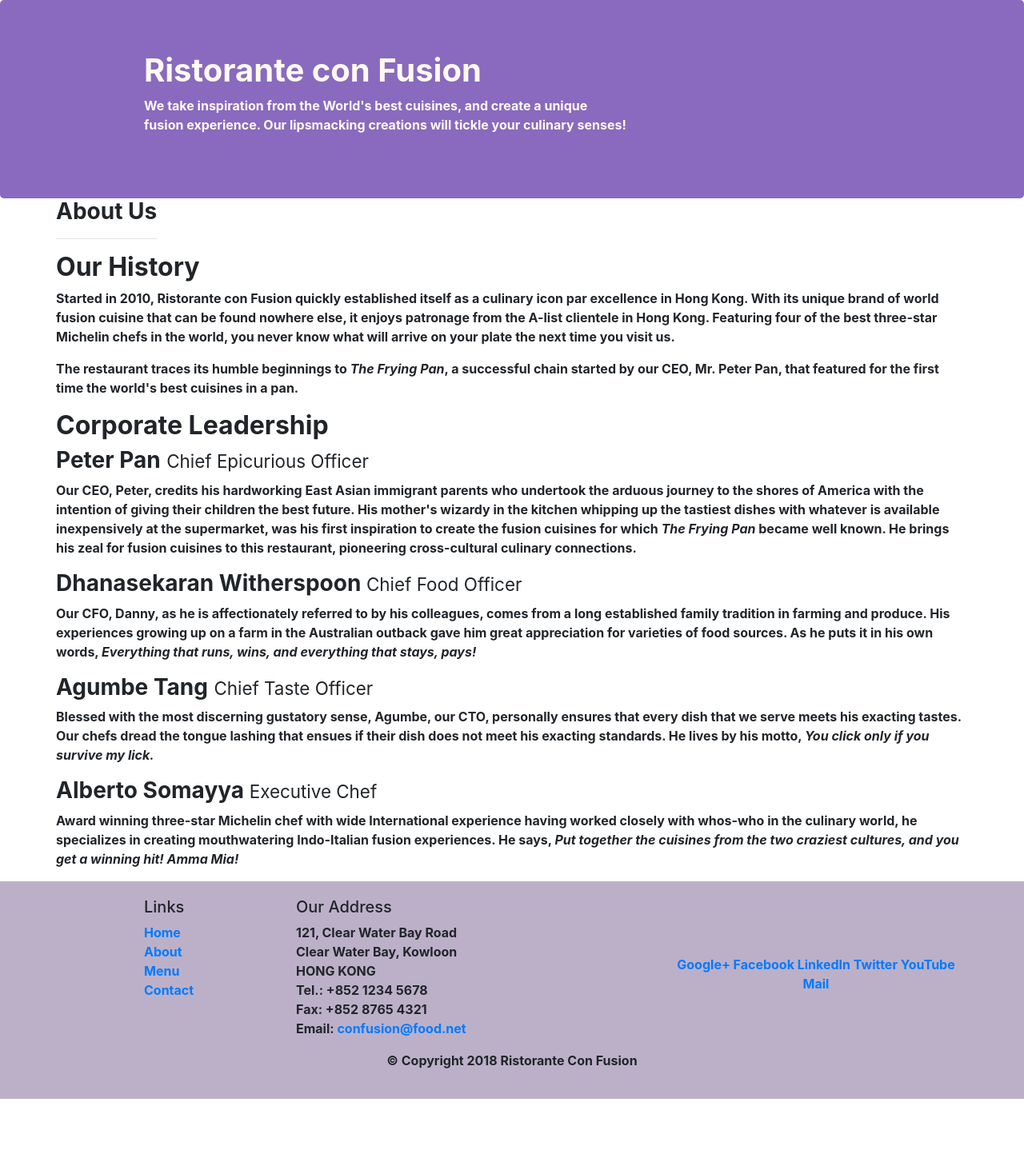
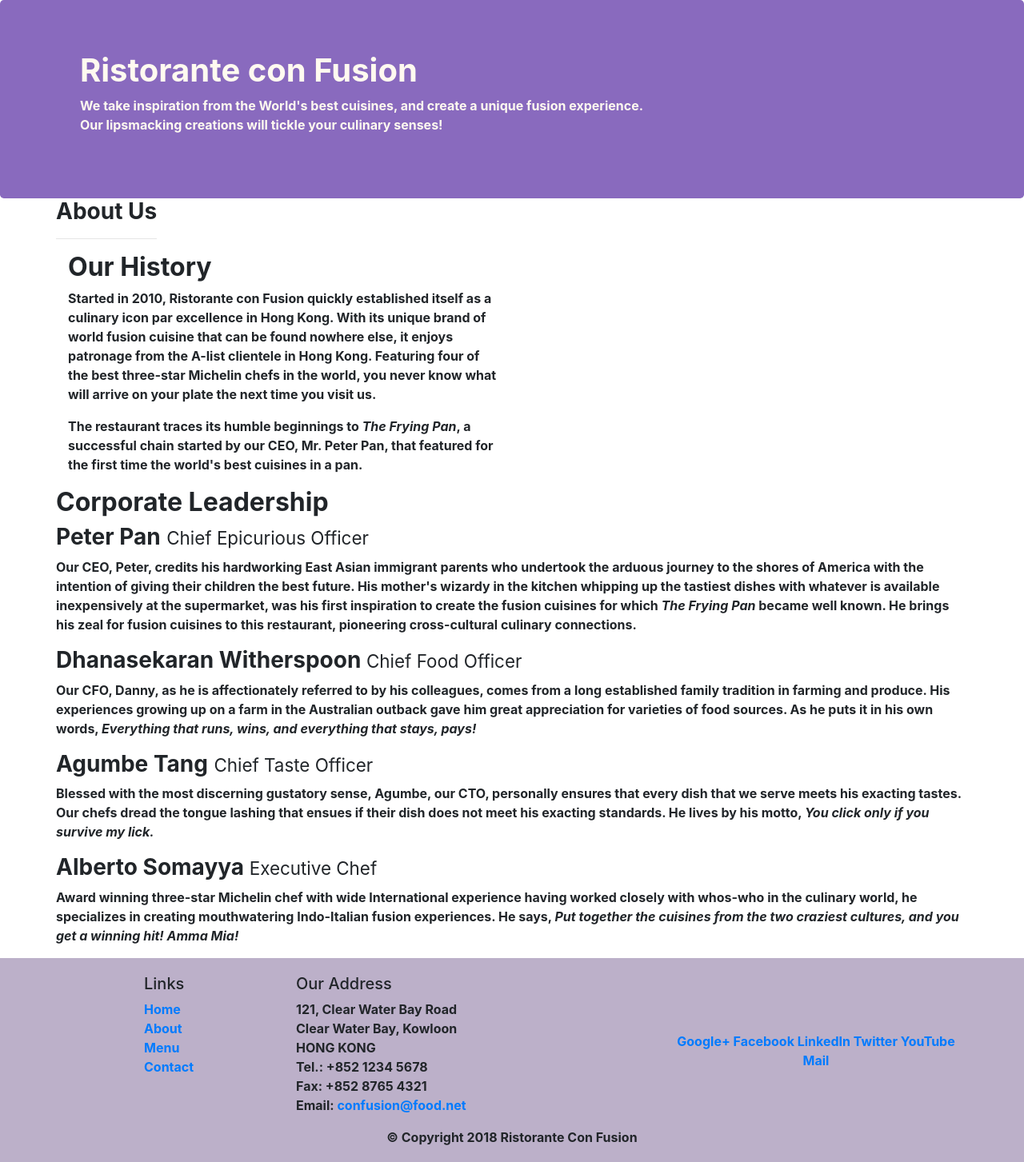
Before and after one commit to aparth33/Coursera-Bootstrap, a website: page Bootstrap4/conFusion/aboutus.html in a window 1280 px wide. Shown: the whole page at 80% size. Before the commit the page ends 1374 px from the top, so only its background shows below. Drawn offline with nearby package versions, Linux system fonts and the light colour scheme.

Commit message:
Assignment 1 submitted

```diff
--- a/Bootstrap4/conFusion/aboutus.html
+++ b/Bootstrap4/conFusion/aboutus.html
@@ -38,7 +38,7 @@
         </div>
 
         <div class="row">
-            <div>
+            <div class="col-12 col-sm-6">
                 <h2><b>Our History</b></h2>
                 <p>Started in 2010, Ristorante con Fusion quickly established itself as a culinary icon par excellence in Hong Kong. With its unique brand of world fusion cuisine that can be found nowhere else, it enjoys patronage from the A-list clientele in Hong Kong.  Featuring four of the best three-star Michelin chefs in the world, you never know what will arrive on your plate the next time you visit us.</p>
                 <p>The restaurant traces its humble beginnings to <em>The Frying Pan</em>, a successful chain started by our CEO, Mr. Peter Pan, that featured for the first time the world's best cuisines in a pan.</p>
@@ -52,13 +52,13 @@
             <div>
                 <h2><b>Corporate Leadership</b></h2>
                 <h3><b>Peter Pan</b> <small>Chief Epicurious Officer</small></h3>
-                <p>Our CEO, Peter, credits his hardworking East Asian immigrant parents who undertook the arduous journey to the shores of America with the intention of giving their children the best future. His mother's wizardy in the kitchen whipping up the tastiest dishes with whatever is available inexpensively at the supermarket, was his first inspiration to create the fusion cuisines for which <em>The Frying Pan</em> became well known. He brings his zeal for fusion cuisines to this restaurant, pioneering cross-cultural culinary connections.</p>
+                <div class="d-none d-sm-block"><p>Our CEO, Peter, credits his hardworking East Asian immigrant parents who undertook the arduous journey to the shores of America with the intention of giving their children the best future. His mother's wizardy in the kitchen whipping up the tastiest dishes with whatever is available inexpensively at the supermarket, was his first inspiration to create the fusion cuisines for which <em>The Frying Pan</em> became well known. He brings his zeal for fusion cuisines to this restaurant, pioneering cross-cultural culinary connections.</p></div>
                 <h3><b>Dhanasekaran Witherspoon </b><small>Chief Food Officer</small></h3>
-                <p>Our CFO, Danny, as he is affectionately referred to by his colleagues, comes from a long established family tradition in farming and produce. His experiences growing up on a farm in the Australian outback gave him great appreciation for varieties of food sources. As he puts it in his own words, <em>Everything that runs, wins, and everything that stays, pays!</em></p>
+                <div class="d-none d-sm-block"><p>Our CFO, Danny, as he is affectionately referred to by his colleagues, comes from a long established family tradition in farming and produce. His experiences growing up on a farm in the Australian outback gave him great appreciation for varieties of food sources. As he puts it in his own words, <em>Everything that runs, wins, and everything that stays, pays!</em></p></div>
                 <h3><b>Agumbe Tang</b> <small>Chief Taste Officer</small></h3>
-                <p>Blessed with the most discerning gustatory sense, Agumbe, our CTO, personally ensures that every dish that we serve meets his exacting tastes. Our chefs dread the tongue lashing that ensues if their dish does not meet his exacting standards. He lives by his motto, <em>You click only if you survive my lick.</em></p>
+                <div class="d-none d-sm-block"><p>Blessed with the most discerning gustatory sense, Agumbe, our CTO, personally ensures that every dish that we serve meets his exacting tastes. Our chefs dread the tongue lashing that ensues if their dish does not meet his exacting standards. He lives by his motto, <em>You click only if you survive my lick.</em></p></div>
                 <h3><b>Alberto Somayya </b><small>Executive Chef</small></h3>
-                <p>Award winning three-star Michelin chef with wide International experience having worked closely with whos-who in the culinary world, he specializes in creating mouthwatering Indo-Italian fusion experiences. He says, <em>Put together the cuisines from the two craziest cultures, and you get a winning hit! Amma Mia!</em></p>
+               <div class="d-none d-sm-block"><p>Award winning three-star Michelin chef with wide International experience having worked closely with whos-who in the culinary world, he specializes in creating mouthwatering Indo-Italian fusion experiences. He says, <em>Put together the cuisines from the two craziest cultures, and you get a winning hit! Amma Mia!</em></p></div>
             </div>
        </div>
 
--- a/Bootstrap4/conFusion/css/styles.css
+++ b/Bootstrap4/conFusion/css/styles.css
@@ -1,5 +1,5 @@
 .row-header{
-    margin:0px 80px 0px 80px;
+    margin:0px auto;
     padding:0px auto;
 }
 
```
Also changed, not shown: 1 other file.
